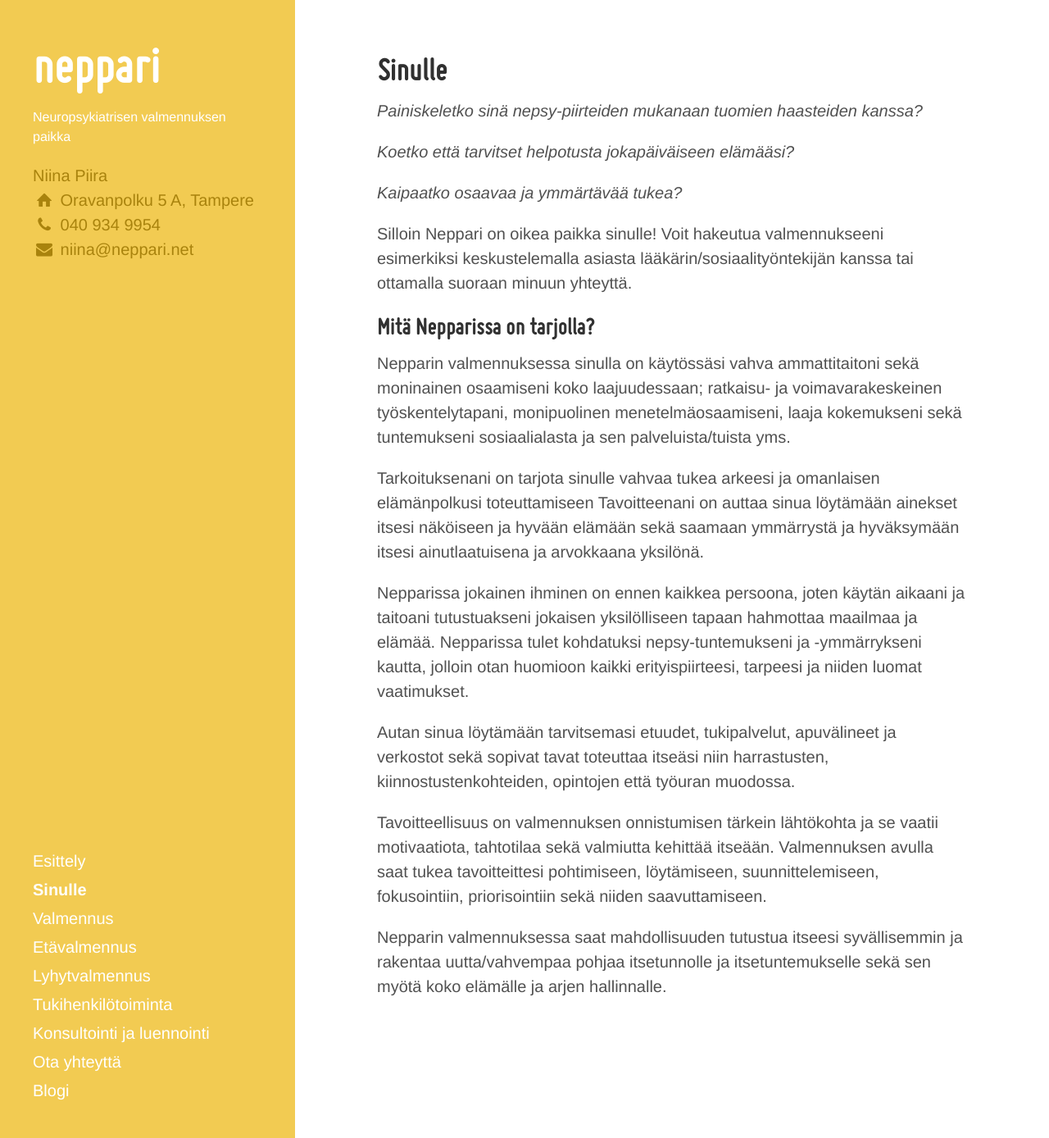
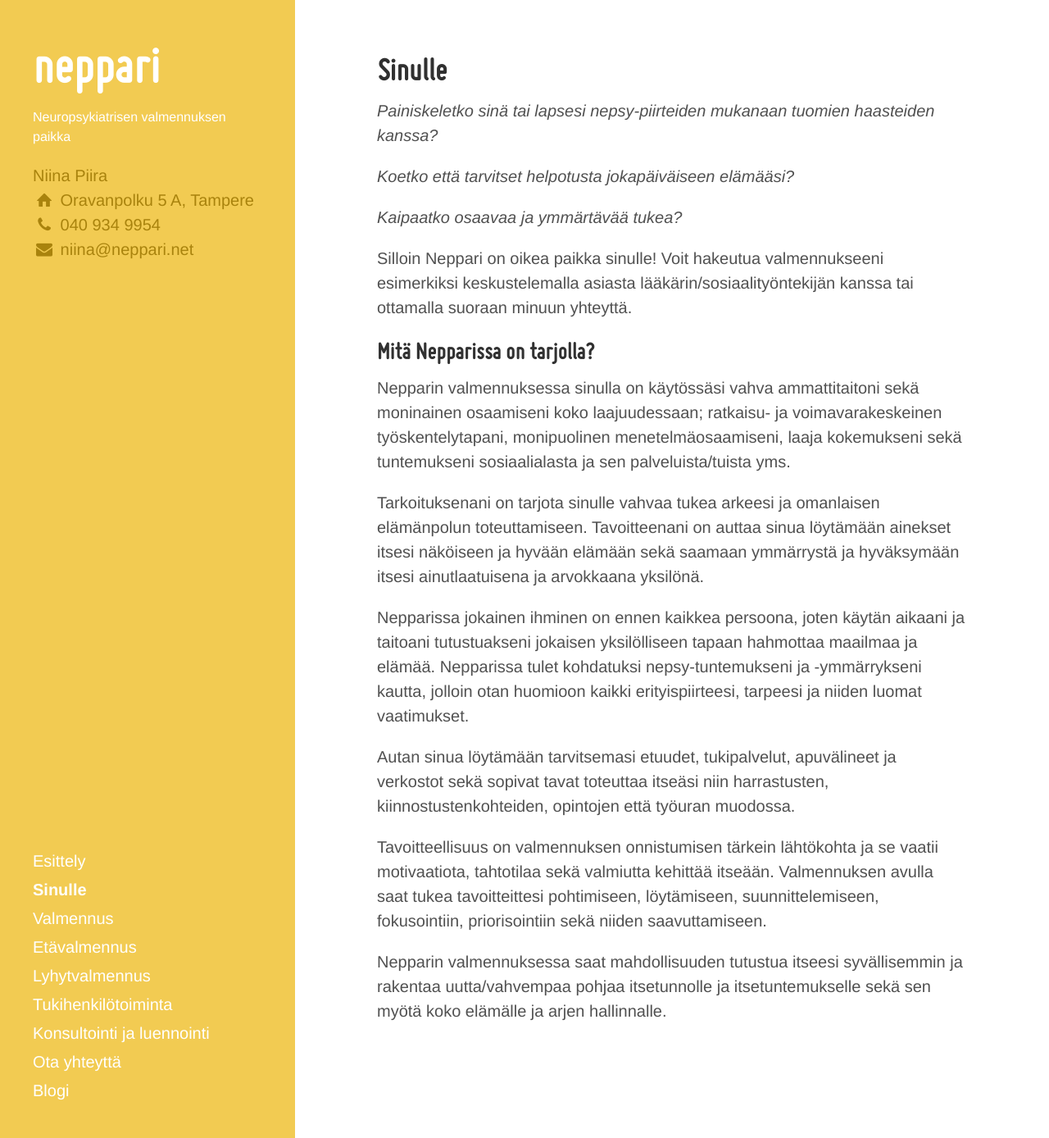
Before and after one commit to niinapiira/neppari.net, a Jekyll site: the page built from sinulle.md, in a window 1280 px wide and 1388 px high. Shown: the whole window at 82% size. Built offline with Jekyll 4.4.1, drawn with Linux system fonts in a browser that asks for light colours; Markdown is read by kramdown in place of the engine named in the settings.

Commit message:
tai lapsesi

```diff
--- a/sinulle.md
+++ b/sinulle.md
@@ -1,13 +1,16 @@
 ---
 layout: page
-page-title: Sinulle
-"page-type": "normal"
+"page-title": Sinulle
+"page-type": normal
 "navigation-order": 2
 permalink: /sinulle/
 published: true
+"link-title": ""
+polaroid: ""
 ---
 
-*Painiskeletko sinä nepsy-piirteiden mukanaan tuomien haasteiden kanssa?*
+
+*Painiskeletko sinä tai lapsesi nepsy-piirteiden mukanaan tuomien haasteiden kanssa?*
 
 *Koetko että tarvitset helpotusta jokapäiväiseen elämääsi?*
 
@@ -19,7 +22,7 @@ Silloin Neppari on oikea paikka sinulle! Voit hakeutua valmennukseeni esimerkiks
 
 Nepparin valmennuksessa sinulla on käytössäsi vahva ammattitaitoni sekä moninainen osaamiseni koko laajuudessaan; ratkaisu- ja voimavarakeskeinen työskentelytapani, monipuolinen menetelmäosaamiseni, laaja kokemukseni sekä tuntemukseni sosiaalialasta ja sen palveluista/tuista yms.
 
-Tarkoituksenani on tarjota sinulle vahvaa tukea arkeesi ja omanlaisen elämänpolkusi toteuttamiseen Tavoitteenani on auttaa sinua löytämään ainekset itsesi näköiseen ja hyvään elämään sekä saamaan ymmärrystä ja hyväksymään itsesi ainutlaatuisena ja arvokkaana yksilönä.
+Tarkoituksenani on tarjota sinulle vahvaa tukea arkeesi ja omanlaisen elämänpolun toteuttamiseen. Tavoitteenani on auttaa sinua löytämään ainekset itsesi näköiseen ja hyvään elämään sekä saamaan ymmärrystä ja hyväksymään itsesi ainutlaatuisena ja arvokkaana yksilönä.
 
 Nepparissa jokainen ihminen on ennen kaikkea persoona, joten käytän aikaani ja taitoani tutustuakseni jokaisen yksilölliseen tapaan hahmottaa maailmaa ja elämää. Nepparissa tulet kohdatuksi nepsy-tuntemukseni ja -ymmärrykseni kautta, jolloin otan huomioon kaikki erityispiirteesi, tarpeesi ja niiden luomat vaatimukset.
 
```
